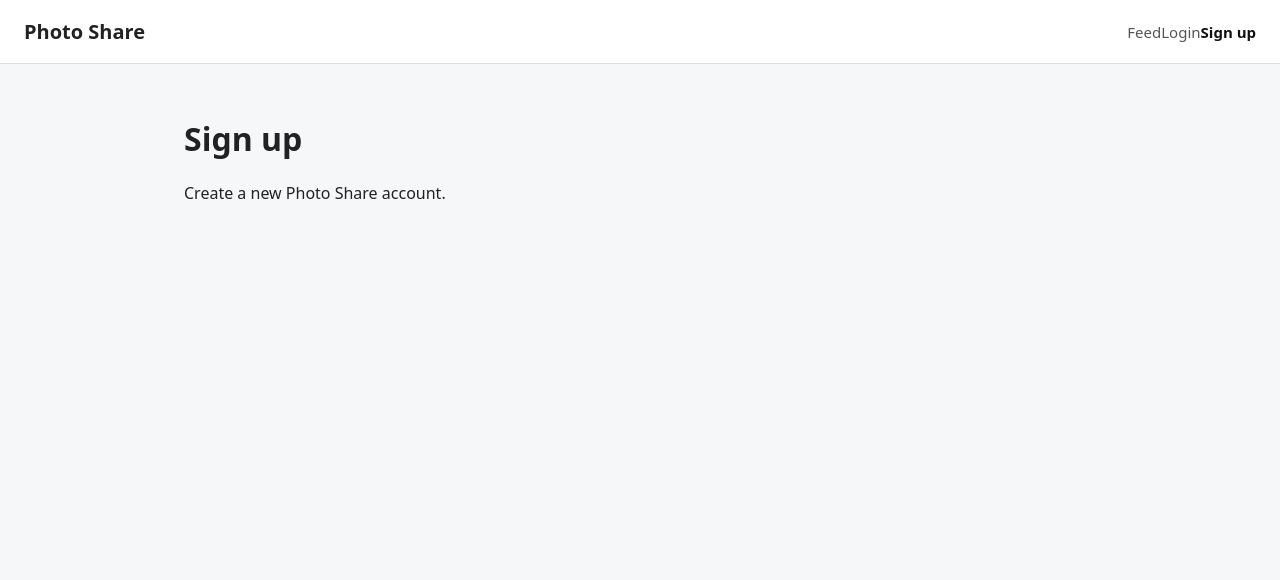
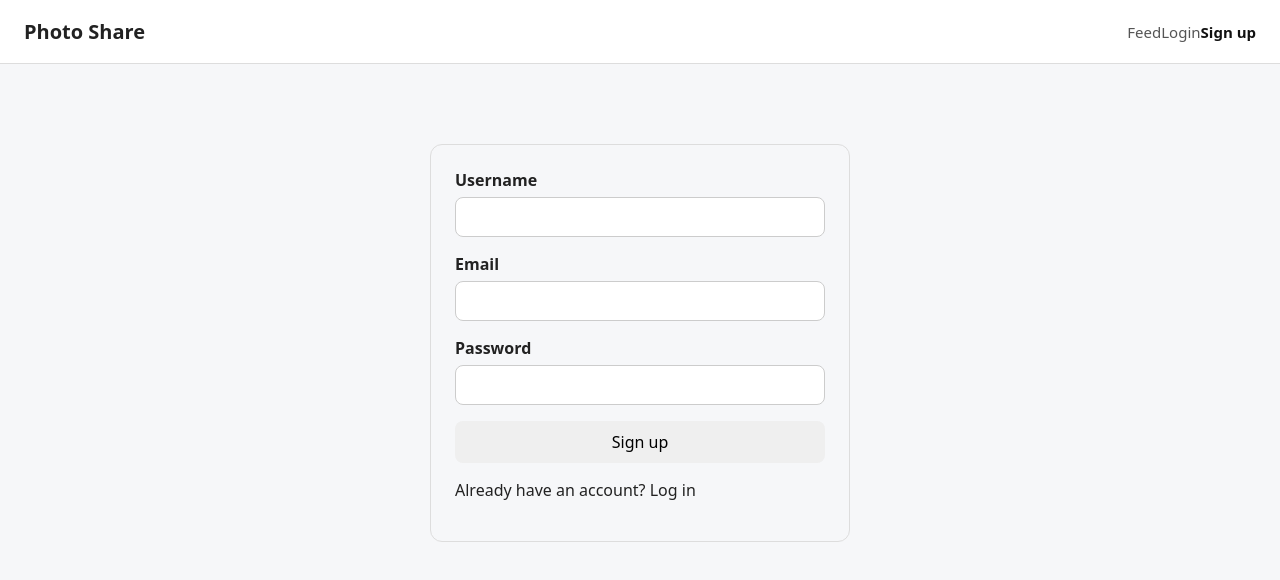
Before and after one commit to minarai7/photo-share, a React (Vite) app in the folder frontend/: page /signup in a window 1280 px wide. Shown: the top 580 px of the page. Built offline with nearby package versions, Linux system fonts and the light colour scheme; no server answers.

Commit message:
Build signup page

```diff
--- a/frontend/src/index.css
+++ b/frontend/src/index.css
@@ -65,3 +65,69 @@ button {
     margin: 0 auto;
     padding: 32px 24px;
 }
+
+.auth-page {
+    display: flex;
+    justify-content: center;
+    padding: 48px 16px;
+}
+
+.auth-card {
+    width: 100%;
+    max-width: 420px;
+    border: 1px solid #ddd;
+    border-radius: 12px;
+    padding: 24px;
+}
+
+.auth-card h1 {
+    margin-top: 0;
+}
+
+.form-field {
+    display: flex;
+    flex-direction: column;
+    gap: 6px;
+    margin-bottom: 16px;
+}
+
+.form-field label {
+    font-weight: 600;
+}
+
+.form-field input {
+    padding: 10px 12px;
+    border: 1px solid #ccc;
+    border-radius: 8px;
+    font-size: 16px;
+}
+
+.form-error {
+    margin-bottom: 16px;
+    padding: 10px 12px;
+    border-radius: 8px;
+    background: #ffecec;
+    color: #9b1c1c;
+}
+
+.form-success {
+    margin-bottom: 16px;
+    padding: 10px 12px;
+    border-radius: 8px;
+    background: #eaf8ea;
+    color: #1f6f2a;
+}
+
+.auth-card button {
+    width: 100%;
+    padding: 10px 12px;
+    border: none;
+    border-radius: 8px;
+    font-size: 16px;
+    cursor: pointer;
+}
+
+.auth-card button:disabled {
+    cursor: not-allowed;
+    opacity: 0.7;
+}
--- a/frontend/src/pages/SignupPage.tsx
+++ b/frontend/src/pages/SignupPage.tsx
@@ -1,8 +1,120 @@
+import { type SubmitEvent, useState } from "react";
+import { Link, useNavigate } from "react-router";
+import { signup } from "../api/authApi";
+
+
 export function SignupPage() {
+    const navigate = useNavigate();
+
+    const [username, setUsername] = useState("");
+    const [email, setEmail] = useState("");
+    const [password, setPassword] = useState("");
+
+    const [error, setError] = useState<string | null>(null);
+    const [successMessage, setSuccessMessage] = useState<string | null>(null);
+    const [isSubmitting, setIsSubmitting] = useState(false);
+
+    async function handleSubmit(event: SubmitEvent<HTMLFormElement>) {
+        event.preventDefault();
+
+        setError(null);
+        setSuccessMessage(null);
+
+        if (!username.trim()) {
+            setError("Username is required.");
+            return;
+        }
+        if (!email.trim()) {
+            setError("Email is required.");
+            return;
+        }
+        if (!password) {
+            setError("Password is required.");
+            return;
+        }
+
+        if (password.length < 8) {
+            setError("Password must be at least 8 characters.");
+            return;
+        }
+
+        try {
+            setIsSubmitting(true);
+
+            await signup({
+                username: username.trim(),
+                email: email.trim(),
+                password,
+            });
+
+            setSuccessMessage("Account created successfully.");
+
+            setTimeout(() => {
+                navigate("/login")
+            }, 800)
+        } catch (err) {
+            if (err instanceof Error) {
+                setError(err.message);
+            } else {
+                setError("Signup failed.");
+            }
+        } finally {
+            setIsSubmitting(false);
+        }
+    }
+
     return (
-        <main>
-            <h1>Sign up</h1>
-            <p>Create a new Photo Share account.</p>
+        <main className="auth-page">
+            <section className="auth-card">
+                {error && <div className="form-error">{error}</div>}
+
+                {successMessage && (
+                    <div className="form-success">{successMessage}</div>
+                )}
+
+                <form onSubmit={handleSubmit}>
+                    <div className="form-field">
+                        <label htmlFor="username">Username</label>
+                        <input
+                            id="username"
+                            type="text"
+                            value={username}
+                            onChange={(event) => setUsername(event.target.value)}
+                            autoComplete="username"
+                        />
+                    </div>
+
+                    <div className="form-field">
+                        <label htmlFor="email">Email</label>
+                        <input
+                            id="email"
+                            type="email"
+                            value={email}
+                            onChange={(event) => setEmail(event.target.value)}
+                            autoComplete="email"
+                        />
+                    </div>
+
+                    <div className="form-field">
+                        <label htmlFor="password">Password</label>
+                        <input
+                            id="password"
+                            type="password"
+                            value={password}
+                            onChange={(event) => setPassword(event.target.value)}
+                            autoComplete="new-password"
+                        />
+                    </div>
+
+                    <button type="submit" disabled={isSubmitting}>
+                        {isSubmitting ? "Creating account..." : "Sign up"}
+                    </button>
+                </form>
+
+                <p>
+                    Already have an account? <Link to="/login">Log in</Link>
+                </p>
+            </section>
         </main>
     )
 }
```
Also changed, not shown: 1 other file (tests, documents, lock files or other folders).
